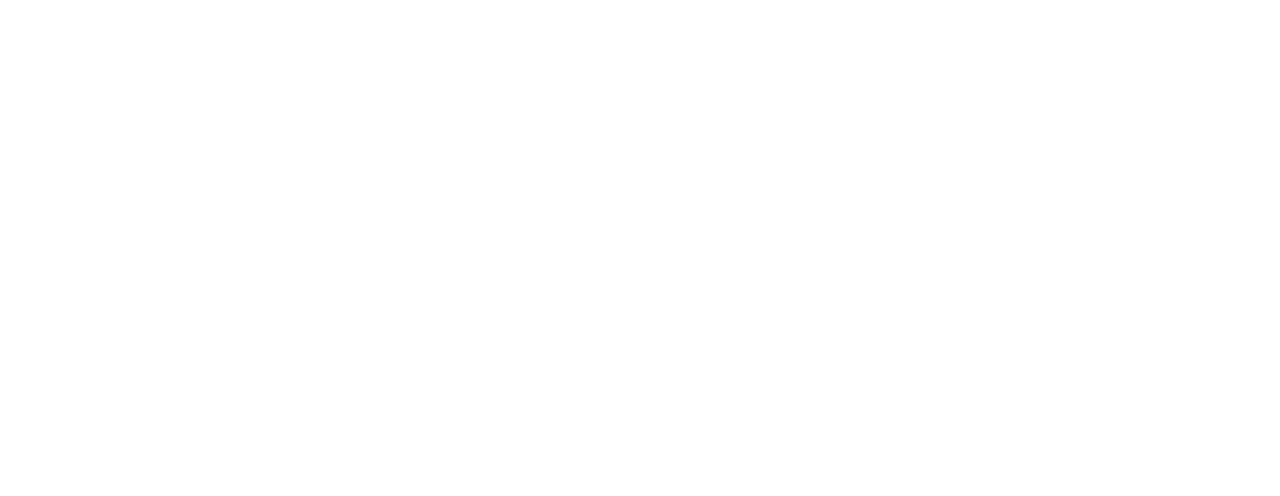
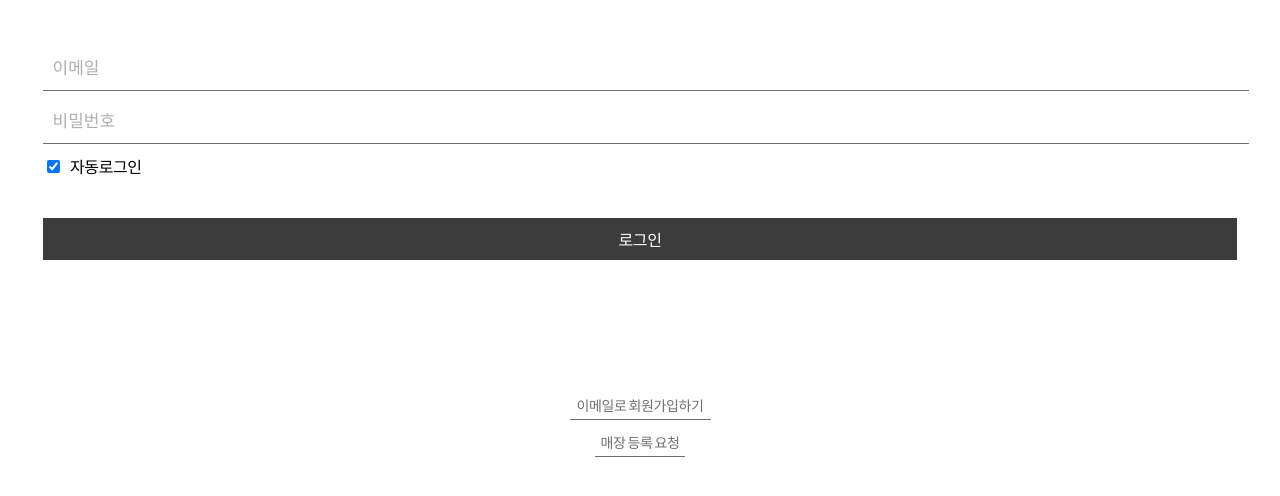
Before and after one commit to JihyeonNam-0327/Uncanny_asdf_front, a Vue app: page /login in a window 1280 px wide. Shown: the part 148-644 px from the top of the page. Built offline with nearby package versions, Linux system fonts and the light colour scheme.

Commit message:
라우터 생성 / 로그인 페이지 생성중
- Input Component 수정
  - type props 추가
- BasicButton Component 수정
- Map 파일명 변경
----
- _router_ 추가

```diff
--- a/src/App.vue
+++ b/src/App.vue
@@ -5,8 +5,6 @@
 </template>
 
 <script>
-
-
 export default {
   name: 'App',
   components: {
@@ -20,12 +18,21 @@
 </script>
 
 <style>
+@font-face {font-family: 'Noto Sans KR';font-style: normal;font-weight: 100;src: url([//fonts.gstatic.com/ea/notosanskr/v2/NotoSansKR-Thin.woff2](notion://fonts.gstatic.com/ea/notosanskr/v2/NotoSansKR-Thin.woff2)) format('woff2'),url([//fonts.gstatic.com/ea/notosanskr/v2/NotoSansKR-Thin.woff](notion://fonts.gstatic.com/ea/notosanskr/v2/NotoSansKR-Thin.woff)) format('woff'),url([//fonts.gstatic.com/ea/notosanskr/v2/NotoSansKR-Thin.otf](notion://fonts.gstatic.com/ea/notosanskr/v2/NotoSansKR-Thin.otf)) format('opentype');}
+@font-face {font-family: 'Noto Sans KR';font-style: normal;font-weight: 300;src: url([//fonts.gstatic.com/ea/notosanskr/v2/NotoSansKR-Light.woff2](notion://fonts.gstatic.com/ea/notosanskr/v2/NotoSansKR-Light.woff2)) format('woff2'),url([//fonts.gstatic.com/ea/notosanskr/v2/NotoSansKR-Light.woff](notion://fonts.gstatic.com/ea/notosanskr/v2/NotoSansKR-Light.woff)) format('woff'),url([//fonts.gstatic.com/ea/notosanskr/v2/NotoSansKR-Light.otf](notion://fonts.gstatic.com/ea/notosanskr/v2/NotoSansKR-Light.otf)) format('opentype');}
+@font-face {font-family: 'Noto Sans KR';font-style: normal;font-weight: 400;src: url([//fonts.gstatic.com/ea/notosanskr/v2/NotoSansKR-Regular.woff2](notion://fonts.gstatic.com/ea/notosanskr/v2/NotoSansKR-Regular.woff2)) format('woff2'),url([//fonts.gstatic.com/ea/notosanskr/v2/NotoSansKR-Regular.woff](notion://fonts.gstatic.com/ea/notosanskr/v2/NotoSansKR-Regular.woff)) format('woff'),url([//fonts.gstatic.com/ea/notosanskr/v2/NotoSansKR-Regular.otf](notion://fonts.gstatic.com/ea/notosanskr/v2/NotoSansKR-Regular.otf)) format('opentype');}
+@font-face {font-family: 'Noto Sans KR';font-style: normal;font-weight: 500;src: url([//fonts.gstatic.com/ea/notosanskr/v2/NotoSansKR-Medium.woff2](notion://fonts.gstatic.com/ea/notosanskr/v2/NotoSansKR-Medium.woff2)) format('woff2'),url([//fonts.gstatic.com/ea/notosanskr/v2/NotoSansKR-Medium.woff](notion://fonts.gstatic.com/ea/notosanskr/v2/NotoSansKR-Medium.woff)) format('woff'),url([//fonts.gstatic.com/ea/notosanskr/v2/NotoSansKR-Medium.otf](notion://fonts.gstatic.com/ea/notosanskr/v2/NotoSansKR-Medium.otf)) format('opentype');}
+@font-face {font-family: 'Noto Sans KR';font-style: normal;font-weight: 700;src: url([//fonts.gstatic.com/ea/notosanskr/v2/NotoSansKR-Bold.woff2](notion://fonts.gstatic.com/ea/notosanskr/v2/NotoSansKR-Bold.woff2)) format('woff2'),url([//fonts.gstatic.com/ea/notosanskr/v2/NotoSansKR-Bold.woff](notion://fonts.gstatic.com/ea/notosanskr/v2/NotoSansKR-Bold.woff)) format('woff'),url([//fonts.gstatic.com/ea/notosanskr/v2/NotoSansKR-Bold.otf](notion://fonts.gstatic.com/ea/notosanskr/v2/NotoSansKR-Bold.otf)) format('opentype');}
+@font-face {font-family: 'Noto Sans KR';font-style: normal;font-weight: 900;src: url([//fonts.gstatic.com/ea/notosanskr/v2/NotoSansKR-Black.woff2](notion://fonts.gstatic.com/ea/notosanskr/v2/NotoSansKR-Black.woff2)) format('woff2'),url([//fonts.gstatic.com/ea/notosanskr/v2/NotoSansKR-Black.woff](notion://fonts.gstatic.com/ea/notosanskr/v2/NotoSansKR-Black.woff)) format('woff'),url([//fonts.gstatic.com/ea/notosanskr/v2/NotoSansKR-Black.otf](notion://fonts.gstatic.com/ea/notosanskr/v2/NotoSansKR-Black.otf)) format('opentype');}
+html, body {
+  font-family: 'Noto Sans KR';
+  height: 100%;
+  margin: 0;
+  padding: 0;
+  letter-spacing: -0.4px;
+  word-spacing: -1px;
+}
 #app {
-  font-family: Avenir, Helvetica, Arial, sans-serif;
-  -webkit-font-smoothing: antialiased;
-  -moz-osx-font-smoothing: grayscale;
-  text-align: center;
-  color: #2c3e50;
-  margin-top: 60px;
+  min-height: 100%;
 }
 </style>
--- a/src/components/InputBox.vue
+++ b/src/components/InputBox.vue
@@ -2,10 +2,8 @@
   <div class="input-box-outer">
     <input class="input-box"
     :placeholder="placeHolder"
-    v-model="text"/>
-    <button @click="changeFunc">
-      button
-    </button>
+    v-model="text"
+    :type="inputType"/>
   </div>
 </template>
 
@@ -15,6 +13,10 @@
       placeHolder: {
         type: String,
         default: '이메일'
+      },
+      inputType: {
+        type: String,
+        default: 'text'
       }
     },
     data() {
@@ -27,11 +29,6 @@
         this.$emit('inputValue', newValue)
       }
     },
-    methods: {
-      changeFunc() {
-        this.text = this.text + '1'
-      }
-    }
   }
 </script>
 
@@ -40,6 +37,7 @@
     .input-box {
       width:100%;
       height:40px;
+      font-size: 17px;
       border:0;
       border-bottom:1px solid #707070;
       padding-left:9.5px;
--- a/src/main.js
+++ b/src/main.js
@@ -3,23 +3,65 @@
 import App from './App.vue'
 
 // page
-import Main from './pages/main.vue'
-import Detail from './pages/detail.vue'
+import Apply from './pages/Apply.vue'
+import Detail from './pages/Detail.vue'
+import Login from './pages/Login.vue'
+import LoginCompleted from './pages/LoginCompleted.vue'
+import Main from './pages/Main.vue'
+import MapPage from './pages/MapPage.vue'
+import RegisterStore from './pages/RegisterStore.vue'
+import Search from './pages/Search.vue'
+import SignUp from './pages/SignUp.vue'
 
 Vue.use(VueRouter)
 Vue.config.productionTip = false
 
 const routes = [
   {
-    path: '/main',
-    name: "Main",
-    component: Main
+    path: '/apply',
+    name: "Apply",
+    component: Apply
   },
   {
     path: '/detail',
     name: "Detail",
     component: Detail
   },
+  {
+    path: '/login',
+    name: "Login",
+    component: Login
+  },
+  {
+    path: '/logincompleted',
+    name: "LoginCompleted",
+    component: LoginCompleted
+  },
+  {
+    path: '/main',
+    name: "Main",
+    component: Main
+  },
+  {
+    path: '/mappage',
+    name: "MapPage",
+    component: MapPage
+  },
+  {
+    path: '/registerStore',
+    name: "RegisterStore",
+    component: RegisterStore
+  },
+  {
+    path: '/search',
+    name: "Search",
+    component: Search
+  },
+  {
+    path: '/signup',
+    name: "SignUp",
+    component: SignUp
+  }
 ]
 
 const router = new VueRouter({
--- a/src/pages/Login.vue
+++ b/src/pages/Login.vue
@@ -0,0 +1,97 @@
+<template>
+  <div class="login-page-outer">
+    <div class="contents-container">
+      <input-box class="email-input" placeHolder="이메일" inputType="text" @inputValue="getEmail" ></input-box>
+      <input-box class="password-input"  placeHolder="비밀번호" inputType="password" @inputValue="getPassword"></input-box>
+      <div class="auto-login">
+        <input id="auto-login-tag" type="checkbox" v-model="autoLogin"/>
+        <label for="auto-login-tag" >자동로그인</label>
+      </div>
+      <basic-button buttonText="로그인"></basic-button>
+      <p class="sign-up-button">
+        이메일로 회원가입하기
+      </p>
+      <p class="apply-button">
+        매장 등록 요청
+      </p>
+
+
+
+
+    </div>
+  </div>
+</template>
+
+<script>
+  import InputBox from '../components/InputBox'
+  import BasicButton from '../components/BasicButton'
+
+  export default {
+    components: {
+      InputBox,
+      BasicButton,
+    },
+    data() {
+      return {
+        email: '',
+        password: '',
+        autoLogin: true
+      }
+    },
+    methods: {
+      getEmail(value) {
+        this.email = value
+      },
+      getPassword(value) {
+        this.password = value
+      }
+    }
+
+  }
+</script>
+
+<style lang="scss" scoped>
+  .login-page-outer {
+    display: flex;
+    align-items: center;
+    width: 100%;
+    height: 100vh;
+    .contents-container {
+      width: 100%;
+      margin-left: 43px;
+      margin-right: 43px;
+      .email-input {
+        margin-bottom: 10px;
+      }
+      .password-input {
+        margin-bottom: 10px;
+      }
+      .auto-login {
+        label {
+          margin-left: 7px;
+        }
+        margin-bottom: 40px;
+      }
+      .sign-up-button {
+        text-align: center;
+        margin: 135px auto 0 auto;
+        padding-bottom: 4px;
+        width: 141px;
+        color: #707070;
+        border-bottom: 1px solid #707070;
+        font-size: 14px;
+      }
+      .apply-button {
+        text-align: center;
+
+        margin: 12px auto 0 auto;
+        padding-bottom: 4px;
+        width: 90px;
+        color: #707070;
+        border-bottom: 1px solid #707070;
+        font-size: 14px;
+
+      }
+    }
+  }
+</style>
```
Also changed, not shown: src/pages/Map.vue (deleted), src/pages/MapPage.vue (added).
